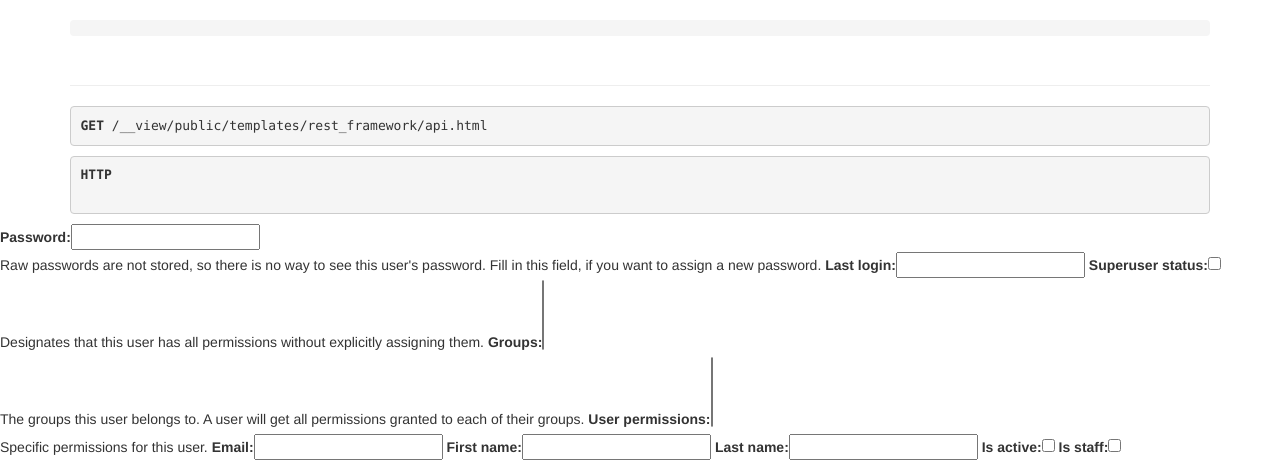
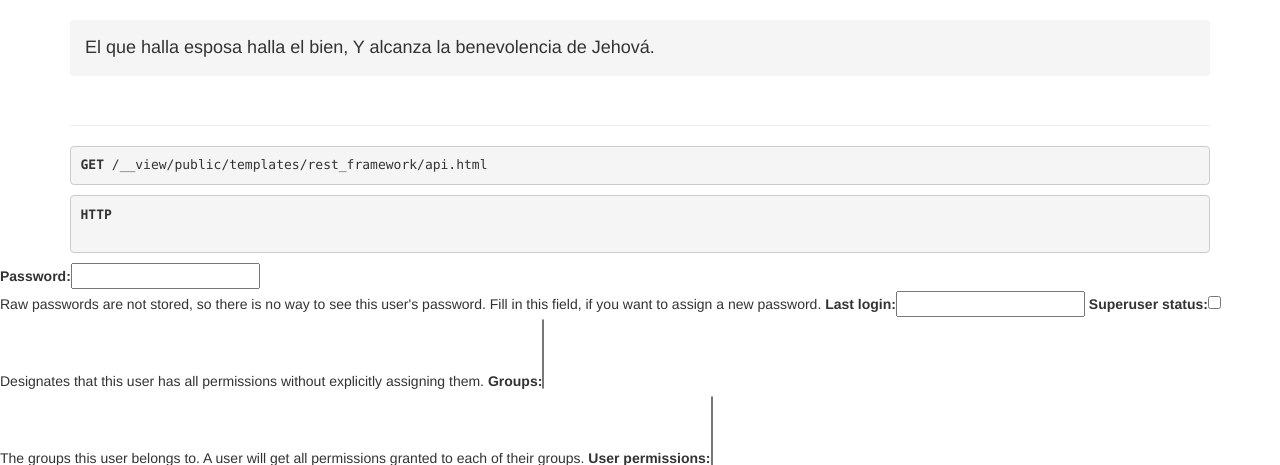
Before and after one commit to ebar0n/mishteh, a Django app: template public/templates/rest_framework/api.html in a window 1280 px wide. Shown: the part 50-515 px from the top of the page. Run offline with Django 3.2, Linux system fonts and the light colour scheme; the template is opened without the code that fills it: values that come from a table or form of the project are taken from there, others are empty; some libraries are stand-ins or nearby versions.

Commit message:
[hotfix/css] Update css

```diff
--- a/public/templates/rest_framework/api.html
+++ b/public/templates/rest_framework/api.html
@@ -1,19 +1,28 @@
 {% extends "rest_framework/base.html" %}
 
-{% block title %}Mishteh{% endblock %}
+{% block meta %}
+    <meta http-equiv="Content-Type" content="text/html; charset=utf-8"/>
+    <meta name="viewport" content="width=device-width, initial-scale=1">
+    <meta name="robots" content="NONE,NOARCHIVE" />
+{% endblock %}
+
+{% block title %}Mishteh - Boda De Edwar & Julieth{% endblock %}
 
 {% block branding %}
     {% for breadcrumb_name, breadcrumb_url in breadcrumblist %}
         {% if forloop.last %}
-            <a class='navbar-brand' rel="nofollow" href="{{ breadcrumb_url }}">Mishteh</a>
+            <a class='navbar-brand' rel="nofollow" href="{{ breadcrumb_url }}">Mishteh: Boda De Edwar & Julieth</a>
         {% endif %}
     {% endfor %}
 {% endblock %}
 
 {% block breadcrumbs %}
-    <ul class="breadcrumb breadcrumb2">
+    <ul class="breadcrumb breadcrumb2 breadcrumb3">
+        <h4>El que halla esposa halla el bien, Y alcanza la benevolencia de Jehová.</h4>
+    </ul>
+{% endblock %}
 
-    </ul>
+{% block description %}
 {% endblock %}
 
 {% block request_forms %}
```
Also changed, not shown: 1 other file.
